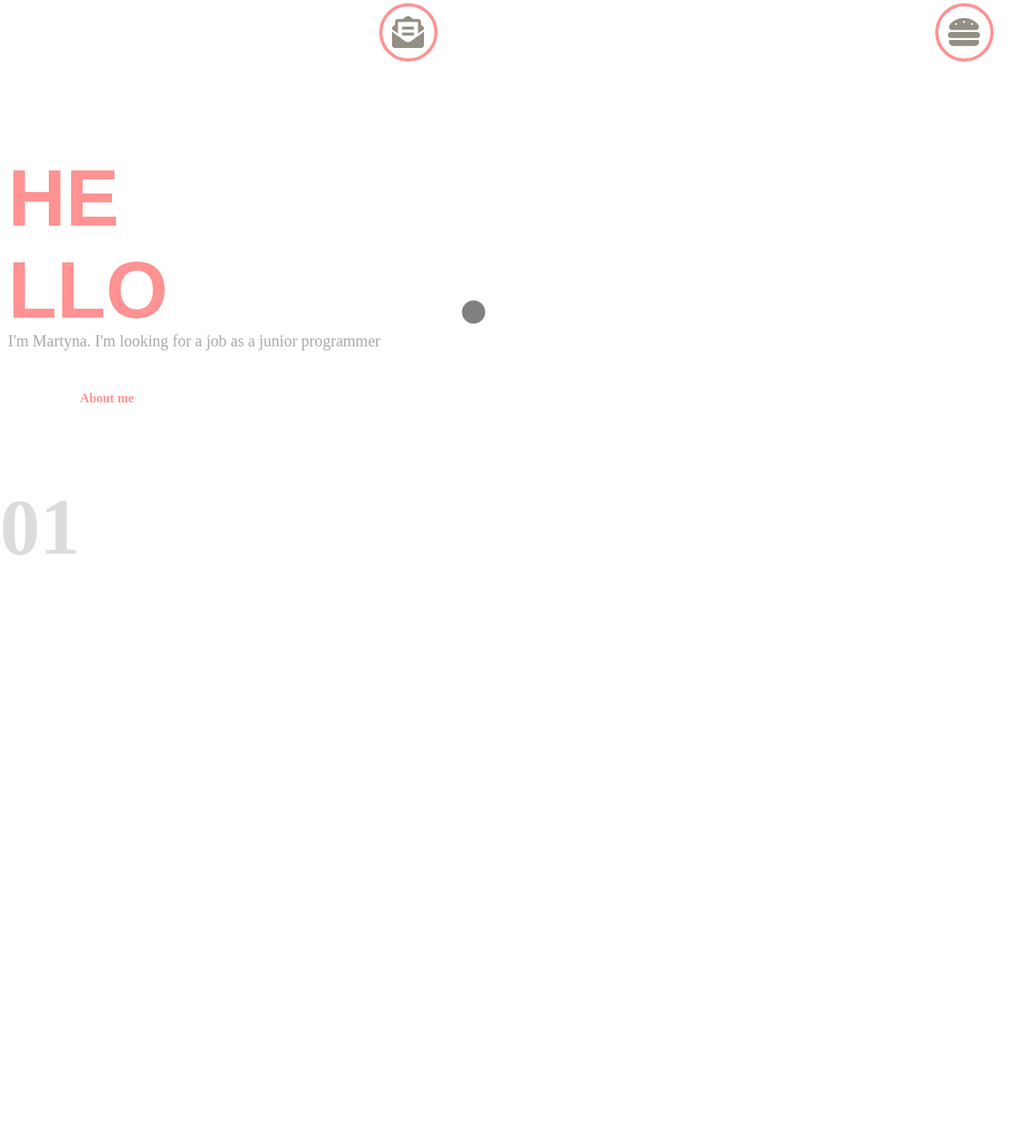
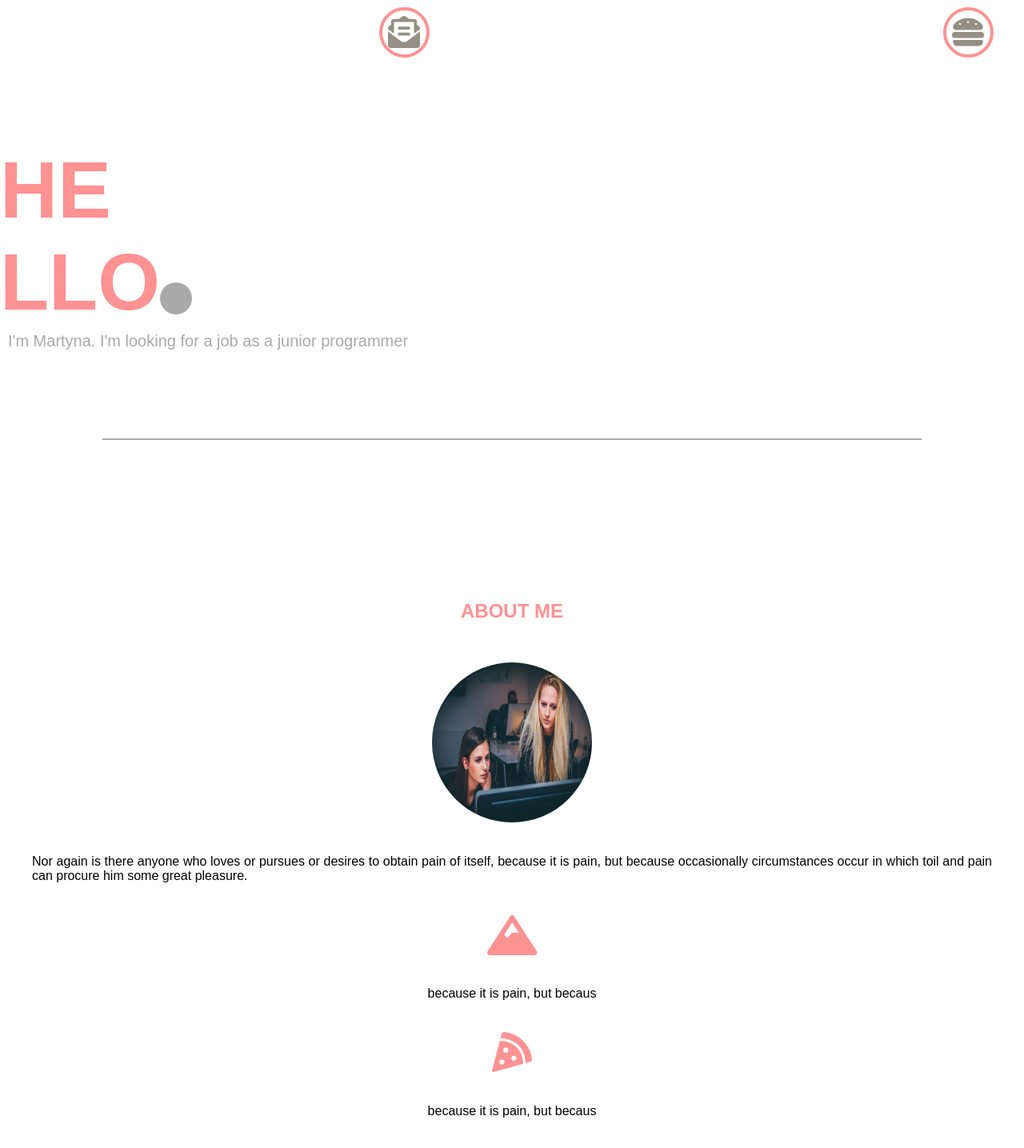
Before and after one commit to martynakiljan/my_portfolio, a React (Create React App) app: page / in a window 1280 px wide. Shown: the top 1435 px of the page at 80% size. Before the commit the page ends 849 px from the top, so only its background shows below. Built offline with nearby package versions, Linux system fonts and the light colour scheme.

Commit message:
change composition in header, add about me img, add icons

```diff
--- a/src/components/AboutMe/AboutMe.js
+++ b/src/components/AboutMe/AboutMe.js
@@ -1,12 +1,46 @@
 import React from 'react';
-import {StyledAboutMeTitle,StyledNumber, StyledContainerAboutMe} from './StyledAboutMe.styled'
+import {StyledAboutMeTitle, StyledContainerAboutMe, StyledImage,StyledTextAboutMe, StyledBoxIcon, StyledTextIcon} from './StyledAboutMe.styled'
+import img from '../../images/img.jpg'
+import { FontAwesomeIcon } from "@fortawesome/react-fontawesome";
+import { faMountain, faBook, faPizzaSlice} from "@fortawesome/free-solid-svg-icons";
+
+
+
 
 
 const AboutMe = () => {
 return (
 
    <StyledContainerAboutMe>
-       <StyledNumber>01</StyledNumber>  <StyledAboutMeTitle>About me</StyledAboutMeTitle>
+        <StyledAboutMeTitle>About me</StyledAboutMeTitle>
+        <StyledImage src={img} alt='image 1'/>
+        <StyledTextAboutMe>Nor again is there anyone who loves or pursues or desires to obtain pain of itself, because it is pain, but because occasionally circumstances occur in which toil and pain can procure him some great pleasure.  </StyledTextAboutMe>
+
+        <StyledBoxIcon>
+
+        <FontAwesomeIcon
+               className="iconFontAwesome--aboutMe"
+               icon={faMountain}
+               secondary
+         />
+         <StyledTextIcon>because it is pain, but becaus</StyledTextIcon>
+
+        <FontAwesomeIcon
+               className="iconFontAwesome--aboutMe"
+               icon={faPizzaSlice}
+               secondary
+         />
+         <StyledTextIcon>because it is pain, but becaus</StyledTextIcon>
+
+        <FontAwesomeIcon
+               className="iconFontAwesome--aboutMe"
+               icon={faBook}
+               secondary
+         />
+       <StyledTextIcon>because it is pain, but becaus</StyledTextIcon>
+
+
+        </StyledBoxIcon>
    </StyledContainerAboutMe>
 )
 
--- a/src/components/AboutMe/StyledAboutMe.styled.js
+++ b/src/components/AboutMe/StyledAboutMe.styled.js
@@ -2,20 +2,56 @@ import styled from 'styled-components';
 
 export const StyledAboutMeTitle = styled.h4`
   color: ${({ theme }) => theme.mainColorPastel};
-  font-size: ${({ theme }) => theme.title};
+  margin-bottom: 50px;
+  width: 100%;
+  text-align: center;
+  text-transform: uppercase;
+  font-size: ${({ theme }) => theme.fontSize.title};
+
+
+`
+
+
+export const StyledContainerAboutMe = styled.section`
+ margin-top: 200px;
 
 
 `;
-export const StyledNumber = styled.h4`
-  color: ${({ theme }) => theme.mainColorGray};
-  font-size: ${({ theme }) => theme.fontSize.number};
-  opacity: 0.4;
+
+export const StyledImage = styled.img.attrs(props => ({
+  src: props.src,
+}))`
+ display: flex;
+ justify-content: center;
+ margin-top: 50px;
+ width: 200px;
+ height: 200px;
+ margin: 0 auto;
+ border-radius: 50%;
+
+  `
+
+export const StyledTextAboutMe = styled.p`
+padding: 40px;
+text-align: justify;
+`;
+
+
+export const StyledBoxIcon = styled.section`
+
+display:flex;
+flex-direction: column;
+justify-content: space-between;
+align-items: center;
+min-height: 50vh;
+
 
 `;
 
-export const StyledContainerAboutMe = styled.section`
- display: flex;
- /* width: 100%; */
+export const StyledTextIcon = styled.p`
+
+width: 100%;
+text-align: center;
 
 
 `;
--- a/src/components/Header/Header.js
+++ b/src/components/Header/Header.js
@@ -1,31 +1,29 @@
 
 import React from 'react';
-import {StyledMainTitle,  StyledSecondaryTitle, StyledBoxForSecondaryTitle,StyledDiv, StyledHeader} from './StyledMainTitle'
-import { FontAwesomeIcon } from "@fortawesome/react-fontawesome";
-import { faCircle } from "@fortawesome/free-solid-svg-icons";
+import {StyledMainTitle,  StyledSecondaryTitle,StyledDiv, StyledLine, StyledDot} from './StyledMainTitle'
+
 
 const Header = () => {
   return (
-    <StyledHeader>
 
+<>
        <StyledMainTitle> he </StyledMainTitle>
 
-        <StyledBoxForSecondaryTitle>
-        <StyledMainTitle secondary> llo   </StyledMainTitle>
-
     <StyledDiv>
-        <FontAwesomeIcon   className="iconFontAwesomeCircle"  icon={faCircle}></FontAwesomeIcon>
+        <StyledMainTitle secondary> llo </StyledMainTitle>   <StyledDot/>
     </StyledDiv>
-
-    </StyledBoxForSecondaryTitle>
 
 
     <StyledSecondaryTitle>
          I'm Martyna. I'm looking for a job as a junior programmer
     </StyledSecondaryTitle>
 
+    <StyledLine/>
 
-      </StyledHeader>
+
+</>
+
+
   )
 }
 
--- a/src/components/Header/StyledMainTitle.js
+++ b/src/components/Header/StyledMainTitle.js
@@ -7,9 +7,6 @@ export const StyledMainTitle = styled.h1`
   font-family: 'Rubik Mono One', sans-serif;
   text-transform: uppercase;
   font-weight:bold;
-  margin: 0;
-  padding: 0;
-  height: 100%;
   margin-top: 100px;
 
 
@@ -19,11 +16,7 @@ export const StyledMainTitle = styled.h1`
 
      font-size: ${({ theme }) => theme.xxl};
      text-transform: uppercase;
-     width: 45%;
-     height: 100%;
      margin-top: 0px;
-
-
 
     `}
 
@@ -37,24 +30,36 @@ export const StyledSecondaryTitle = styled.h3`
   font-size: 20px;
   font-weight:${({ theme }) => theme.light};
   color: ${({ theme }) => theme.mainColorGray};
-  margin-top: -5px;
+  padding: 10px;
+  margin-top: 10px;
 
 `;
 
 
-export const StyledBoxForSecondaryTitle = styled.div`
-
-  width: 100%;
-  display: flex;
-`;
 
 
 export const StyledDiv = styled.div`
   display: flex;
-  align-items: flex-end;
-  width: 20%;
+  width: 100%;
   height: 100px;
 `;
-export const StyledHeader = styled.section`
-  padding: 10px;
+
+
+
+
+export const StyledDot = styled.div`
+width: 40px;
+height: 40px;
+border-radius: 50%;
+background-color: #AAA9A9;
+margin-top: 58px;
+
 `;
+export const StyledLine = styled.div`
+width: 80%;
+height: 2px;
+margin:  0 auto;
+background-color: #AAA9A9;
+margin-top: 100px;
+
+`;
--- a/src/components/Nav/StyledNav.styled.js
+++ b/src/components/Nav/StyledNav.styled.js
@@ -1,4 +1,4 @@
-import styled, {css} from 'styled-components';
+import styled from 'styled-components';
 
 export const StyledNav = styled.div`
   z-index: 1000;
@@ -33,8 +33,8 @@ export const StyledCircleForIcon  = styled.div`
   justify-content: center;
   align-items: center;
   color: ${({ theme }) => theme.mainColorPastel};
-  width: 65px;
-  height: 65px;
+  width: 55px;
+  height: 55px;
   border: 4px solid #FF9292;
   border-radius: 50%;
   margin-left: 0px;
--- a/src/style/App.css
+++ b/src/style/App.css
@@ -4,8 +4,7 @@
 
 }
 
-.iconFontAwesomeCircle {
-  font-size: 30px;
-  color: gray;
-
+.iconFontAwesome--aboutMe {
+font-size: 50px;
+color: #FF9292;
 }
--- a/src/theme/GlobalStyle.js
+++ b/src/theme/GlobalStyle.js
@@ -15,12 +15,17 @@ export const GlobalStyle = createGlobalStyle`
   html {
     font-size: 62.5%;
   }
+  *{
+    padding: 0;
+    margin: 0;
+  }
 
   body {
     padding: 0;
+    min-height: 400vh;
     margin: 0;
     font-size: 1.6rem;
-    font-family: 'Rubik MonoOne';
+    font-family: 'Rubik Mono One',sans-serif;
     background: white;
 
   }
--- a/src/theme/mainTheme.js
+++ b/src/theme/mainTheme.js
@@ -11,9 +11,8 @@ export const theme = {
     xs: '1.2rem',
     s: '1.6rem',
     m: '2.1rem',
-    l: '2.4rem',
+    title: '2.4rem',
     xl: '4rem',
-    title: '170rem',
     number: '10rem',
 
   },
```
Also changed, not shown: src/images/img.jpg (added). Lines whose indentation alone changed are shown as unchanged.
